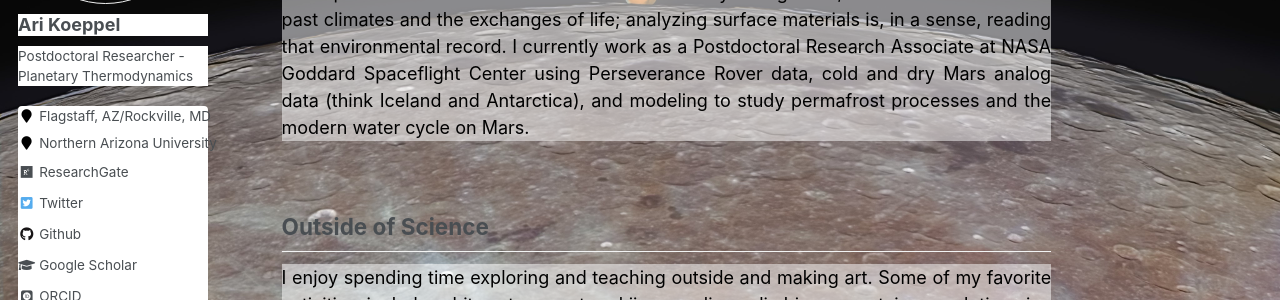
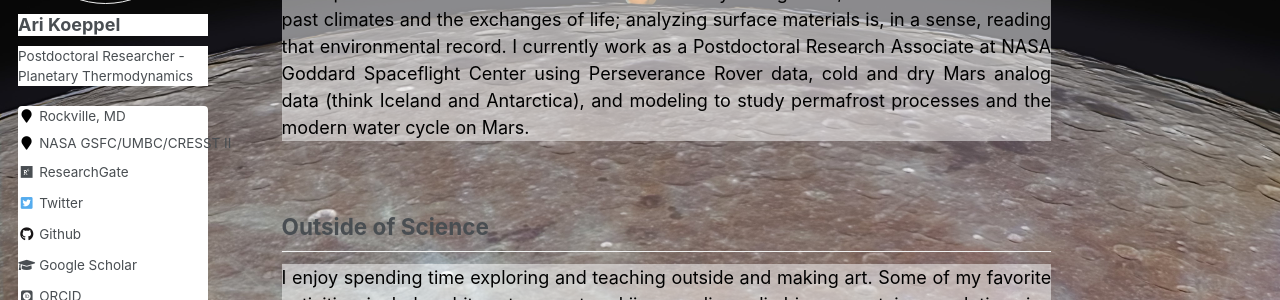
Before and after one commit to ahdkoeppel/ahdkoeppel.github.io, a Jekyll site: the page built from _pages/about.md, in a window 1280 px wide. Shown: the part 289-589 px from the top of the page. Built offline with Jekyll 4.4.1, drawn with Linux system fonts in a browser that asks for light colours; some web fonts are replaced.

Commit message:
Update Config

```diff
--- a/_config.yml
+++ b/_config.yml
@@ -83,8 +83,8 @@ author:
   name             : "Ari Koeppel"
   avatar           : "bio-photo.png"
   bio              : "Postdoctoral Researcher - Planetary Thermodynamics"
-  location         : "Flagstaff, AZ/Rockville, MD"
-  employer         : "Northern Arizona University"
+  location         : "Rockville, MD"
+  employer         : "NASA GSFC/UMBC/CRESST II"
   pubmed           : #"https://www.ncbi.nlm.nih.gov/pubmed/?term=john+snow"
   googlescholar    : "https://scholar.google.com/citations?hl=en&user=jwCWmUcAAAAJ&view_op=list_works&gmla=AOV7GLOMMFTDzc9srG5NA1mXvXC7kiQ2mkkX4fqDaWrJq0S-e5pM3YR82uGA4EBMIoQ7ACPWNtdZCs82lYFZCgi2"
   email            :
```
